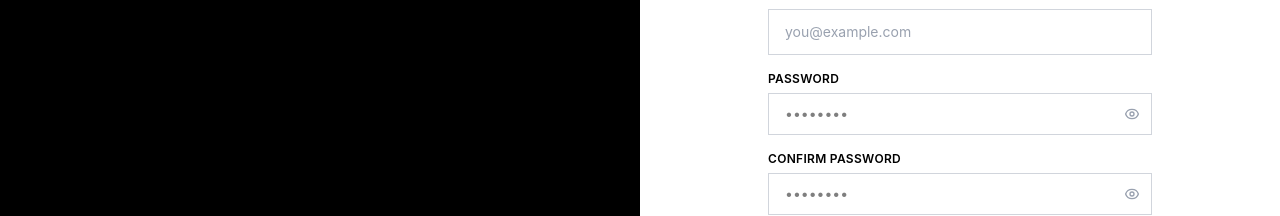
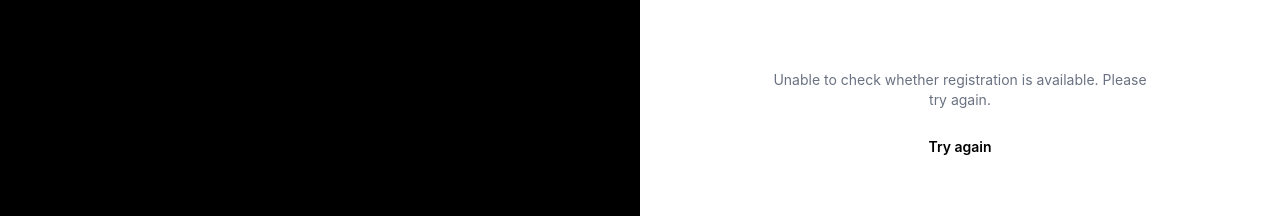
Before and after one commit to milangataric8/nopressure-wear-frontend, a React (Vite) app: page /register in a window 1280 px wide. Shown: the part 382-598 px from the top of the page. Built offline with nearby package versions, Linux system fonts and the light colour scheme; no server answers.

Commit message:
NPRSR-6 - fix the short displaying of the original form when it is disabled

```diff
--- a/src/i18n/en.json
+++ b/src/i18n/en.json
@@ -443,6 +443,8 @@
     "reviewDeleted": "Review deleted"
   },
   "auth": {
+    "registrationSettingsError": "Unable to check whether registration is available. Please try again.",
+    "retrySettings": "Try again",
     "login": "Sign In",
     "register": "Create Account",
     "email": "Email",
--- a/src/i18n/sr.json
+++ b/src/i18n/sr.json
@@ -444,6 +444,8 @@
     "reviewDeleted": "Recenzija obrisana"
   },
   "auth": {
+    "registrationSettingsError": "Nije moguće proveriti da li je registracija dostupna. Pokušajte ponovo.",
+    "retrySettings": "Pokušaj ponovo",
     "login": "Prijava",
     "register": "Kreiraj nalog",
     "email": "Email",
--- a/src/pages/LoginPage.jsx
+++ b/src/pages/LoginPage.jsx
@@ -16,7 +16,7 @@ const LoginPage = () => {
     const [errors, setErrors] = useState({});
     const [showPassword, setShowPassword] = useState(false);
     const [loginEnabled, setLoginEnabled] = useState(true);
-    const [registrationEnabled, setRegistrationEnabled] = useState(true);
+    const [registrationEnabled, setRegistrationEnabled] = useState(null);
     const { loginUser } = useAuth();
     const navigate = useNavigate();
     const [params] = useSearchParams();
--- a/src/pages/RegisterPage.jsx
+++ b/src/pages/RegisterPage.jsx
@@ -11,7 +11,9 @@ import { inputNormal, inputError, applyServerErrors, focusFirstError, EMAIL_REGE
 
 const RegisterPage = () => {
     const { t } = useTranslation();
-    const [registrationEnabled, setRegistrationEnabled] = useState(true);
+    const [registrationEnabled, setRegistrationEnabled] = useState(null);
+    const [settingsError, setSettingsError] = useState(false);
+    const [settingsAttempt, setSettingsAttempt] = useState(0);
     const [registeredEmail, setRegisteredEmail] = useState(null);
     const [formData, setFormData] = useState({
         firstName: '',
@@ -26,10 +28,14 @@ const RegisterPage = () => {
     const [showConfirmPassword, setShowConfirmPassword] = useState(false);
 
     useEffect(() => {
+        let cancelled = false;
         getSettingsMap().then(r => {
-            setRegistrationEnabled(r.data.registration_enabled !== 'false');
-        }).catch(() => {});
-    }, []);
+            if (!cancelled) setRegistrationEnabled(r.data.registration_enabled !== 'false');
+        }).catch(() => {
+            if (!cancelled) setSettingsError(true);
+        });
+        return () => { cancelled = true; };
+    }, [settingsAttempt]);
 
     const handleChange = (e) => {
         const { name, value } = e.target;
@@ -127,6 +133,35 @@ const RegisterPage = () => {
                         <Link to="/login" className="text-sm text-gray-500 hover:underline">
                             {t('auth.signIn')}
                         </Link>
+                    </div>
+                </div>
+            </div>
+        );
+    }
+
+    if (registrationEnabled === null) {
+        return (
+            <div className="min-h-screen flex">
+                <AuthBackground />
+                <div className="flex-1 flex items-center justify-center px-6 py-12">
+                    <div className="w-full max-w-sm text-center">
+                        {settingsError ? (
+                            <>
+                                <p role="alert" className="text-sm text-gray-500 mb-6">{t('auth.registrationSettingsError')}</p>
+                                <button
+                                    type="button"
+                                    onClick={() => {
+                                        setSettingsError(false);
+                                        setSettingsAttempt(attempt => attempt + 1);
+                                    }}
+                                    className="text-black font-semibold hover:underline text-sm"
+                                >
+                                    {t('auth.retrySettings')}
+                                </button>
+                            </>
+                        ) : (
+                            <p role="status" className="text-sm text-gray-500">{t('common.loading')}</p>
+                        )}
                     </div>
                 </div>
             </div>
```
